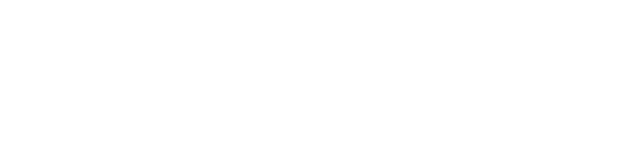
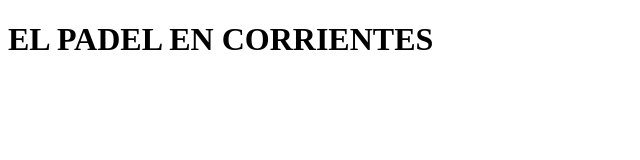
Before and after one commit to Ojedajuan/Ojedajuan, a plain HTML site: page index.html in a window 1280 px wide. Shown: the whole page, without its empty margins (0-640 px from the left). Drawn offline with Linux system fonts and the light colour scheme.

Commit message:
paddel time

```diff
--- a/index.html
+++ b/index.html
@@ -7,6 +7,7 @@
 
   <title>PADEL MI DEPORTE FAVORITO</title>
 </head>
+<h1> EL PADEL EN CORRIENTES</h1>
 <body>
 
 </body>
```
